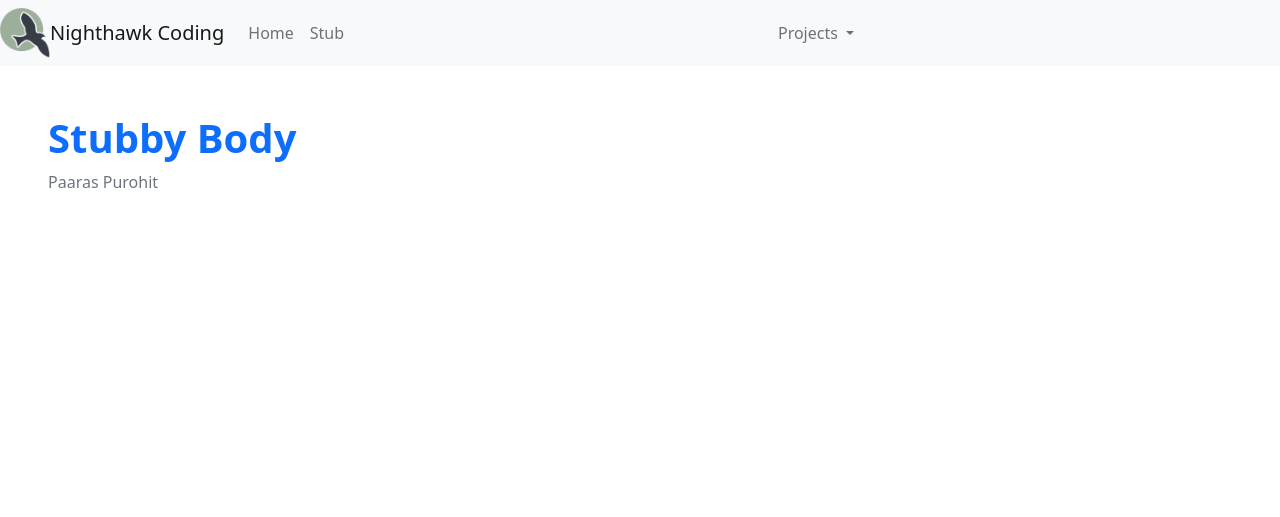
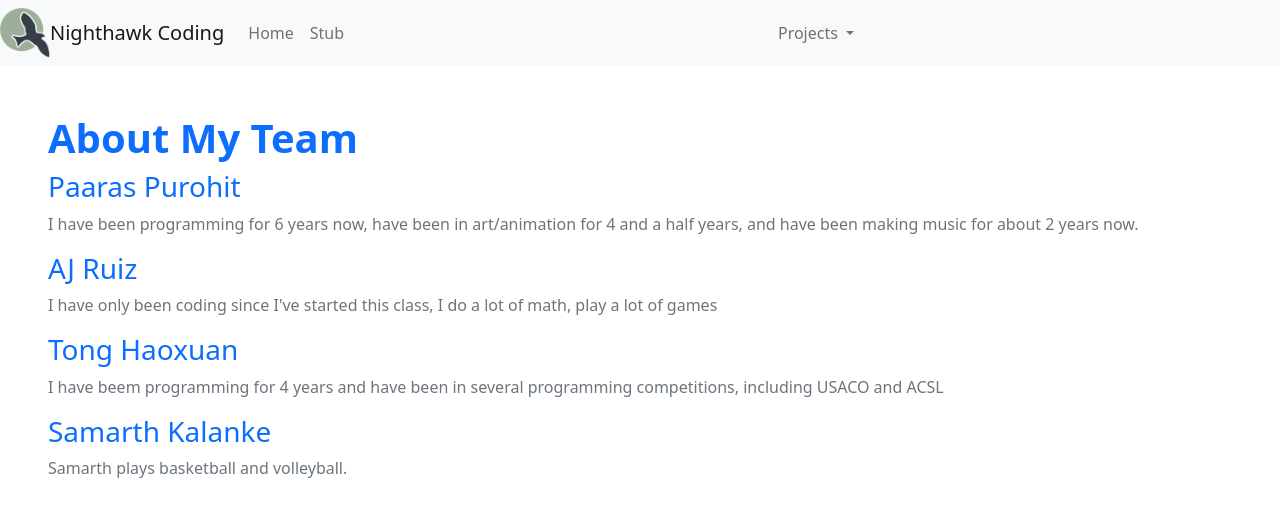
Before and after one commit to PaarasPurohit/FlaskPortfolio, a Flask app: page /stub/ in a window 1280 px wide. Shown: the top 517 px of the page. Run offline with Flask 2, Linux system fonts and the light colour scheme.

Commit message:
aboutmepage

```diff
--- a/templates/stub.html
+++ b/templates/stub.html
@@ -8,8 +8,16 @@
 {% block body %}
     <!- Try building a new body here, bootstrap is a wise choice ->
     <div class="px-5 py-5 mx-auto">
-        <h1 class="text-primary"><strong>Stubby Body</strong></h1>
-        <p class="text-secondary">Paaras Purohit</p>
+        <h1 class="text-primary"><strong>About My Team</strong></h1>
+        <h3 class="text-primary">Paaras Purohit</h3>
+        <p class="text-secondary">I have been programming for 6 years now, have been in art/animation for 4 and a half years, and have been making music for about 2 years now.</p>
+        <h3 class="text-primary">AJ Ruiz</h3>
+        <p class="text-secondary">I have only been coding since I've started this class, I do a lot of math, play a lot of games</p>
+        <h3 class="text-primary">Tong Haoxuan</h3>
+        <p class="text-secondary">I have beem programming for 4 years and have been in several programming competitions, including USACO and ACSL</p>
+        <h3 class="text-primary">Samarth Kalanke</h3>
+        <p class="text-secondary">Samarth plays basketball and volleyball.</p>
+
     </div>
 {% endblock %}
 
```
